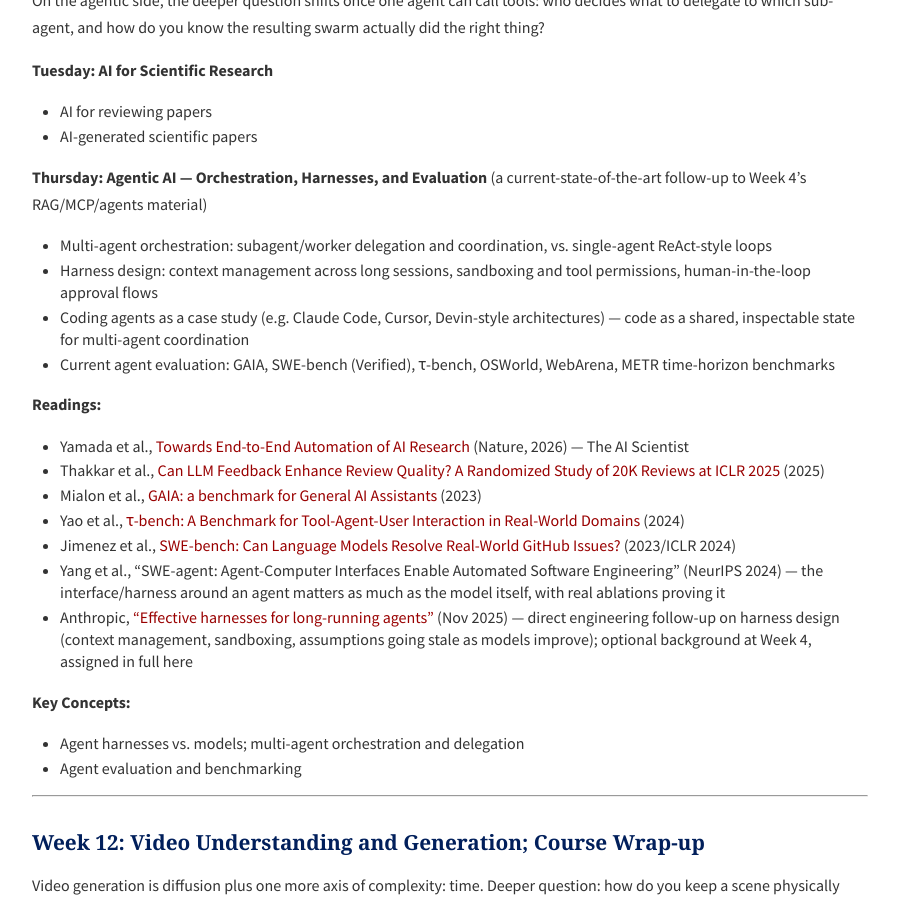
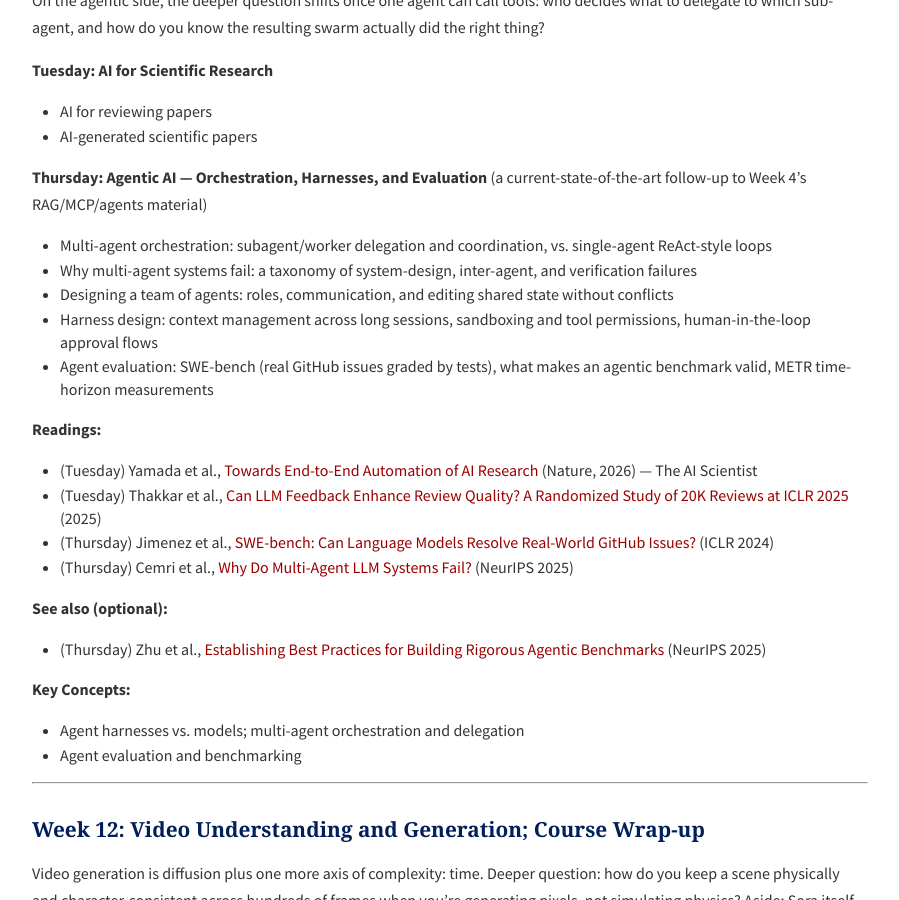
Before and after one commit to ungarl/CIS6220, a Jekyll site: the page built from topics.md, in a window 1280 px wide and 900 px high, scrolled down 14022 px. Shown: the whole window, without its empty margins (190-1089 px from the left). Built offline with Jekyll 4.4.1, drawn with Linux system fonts in a browser that asks for light colours; some web fonts are replaced.

Commit message:
Week 11 Thu readings: SWE-bench + Cemri et al. (MAST), Zhu et al. optional
Match the Thursday reading-questions doc; drop GAIA, tau-bench, SWE-agent, and the
Anthropic harness post from the assigned list. Update Thursday topic bullets.

Co-Authored-By: Claude Opus 5.5 <noreply@anthropic.com>

```diff
--- a/topics.md
+++ b/topics.md
@@ -632,22 +632,24 @@ follow-up to Week 4's RAG/MCP/agents material)
 
 - Multi-agent orchestration: subagent/worker delegation and coordination, vs. single-agent
   ReAct-style loops
+- Why multi-agent systems fail: a taxonomy of system-design, inter-agent, and verification
+  failures
+- Designing a team of agents: roles, communication, and editing shared state without conflicts
 - Harness design: context management across long sessions, sandboxing and tool permissions,
   human-in-the-loop approval flows
-- Coding agents as a case study (e.g. Claude Code, Cursor, Devin-style architectures) —
-  code as a shared, inspectable state for multi-agent coordination
-- Current agent evaluation: GAIA, SWE-bench (Verified), τ-bench, OSWorld, WebArena, METR
-  time-horizon benchmarks
+- Agent evaluation: SWE-bench (real GitHub issues graded by tests), what makes an agentic
+  benchmark valid, METR time-horizon measurements
 
 **Readings:**
 
-- Yamada et al., [Towards End-to-End Automation of AI Research](https://arxiv.org/abs/2606.15497) (Nature, 2026) — The AI Scientist
-- Thakkar et al., [Can LLM Feedback Enhance Review Quality? A Randomized Study of 20K Reviews at ICLR 2025](https://arxiv.org/abs/2504.09737) (2025)
-- Mialon et al., [GAIA: a benchmark for General AI Assistants](https://arxiv.org/abs/2311.12983) (2023)
-- Yao et al., [τ-bench: A Benchmark for Tool-Agent-User Interaction in Real-World Domains](https://arxiv.org/abs/2406.12045) (2024)
-- Jimenez et al., [SWE-bench: Can Language Models Resolve Real-World GitHub Issues?](https://arxiv.org/abs/2310.06770) (2023/ICLR 2024)
-- Yang et al., "SWE-agent: Agent-Computer Interfaces Enable Automated Software Engineering" (NeurIPS 2024) — the interface/harness around an agent matters as much as the model itself, with real ablations proving it
-- Anthropic, ["Effective harnesses for long-running agents"](https://www.anthropic.com/engineering/effective-harnesses-for-long-running-agents) (Nov 2025) — direct engineering follow-up on harness design (context management, sandboxing, assumptions going stale as models improve); optional background at Week 4, assigned in full here
+- (Tuesday) Yamada et al., [Towards End-to-End Automation of AI Research](https://arxiv.org/abs/2606.15497) (Nature, 2026) — The AI Scientist
+- (Tuesday) Thakkar et al., [Can LLM Feedback Enhance Review Quality? A Randomized Study of 20K Reviews at ICLR 2025](https://arxiv.org/abs/2504.09737) (2025)
+- (Thursday) Jimenez et al., [SWE-bench: Can Language Models Resolve Real-World GitHub Issues?](https://arxiv.org/abs/2310.06770) (ICLR 2024)
+- (Thursday) Cemri et al., [Why Do Multi-Agent LLM Systems Fail?](https://arxiv.org/abs/2503.13657) (NeurIPS 2025)
+
+**See also (optional):**
+
+- (Thursday) Zhu et al., [Establishing Best Practices for Building Rigorous Agentic Benchmarks](https://arxiv.org/abs/2507.02825) (NeurIPS 2025)
 
 **Key Concepts:**
 
```
Also changed, not shown: resources.md (+2 -0 lines).
